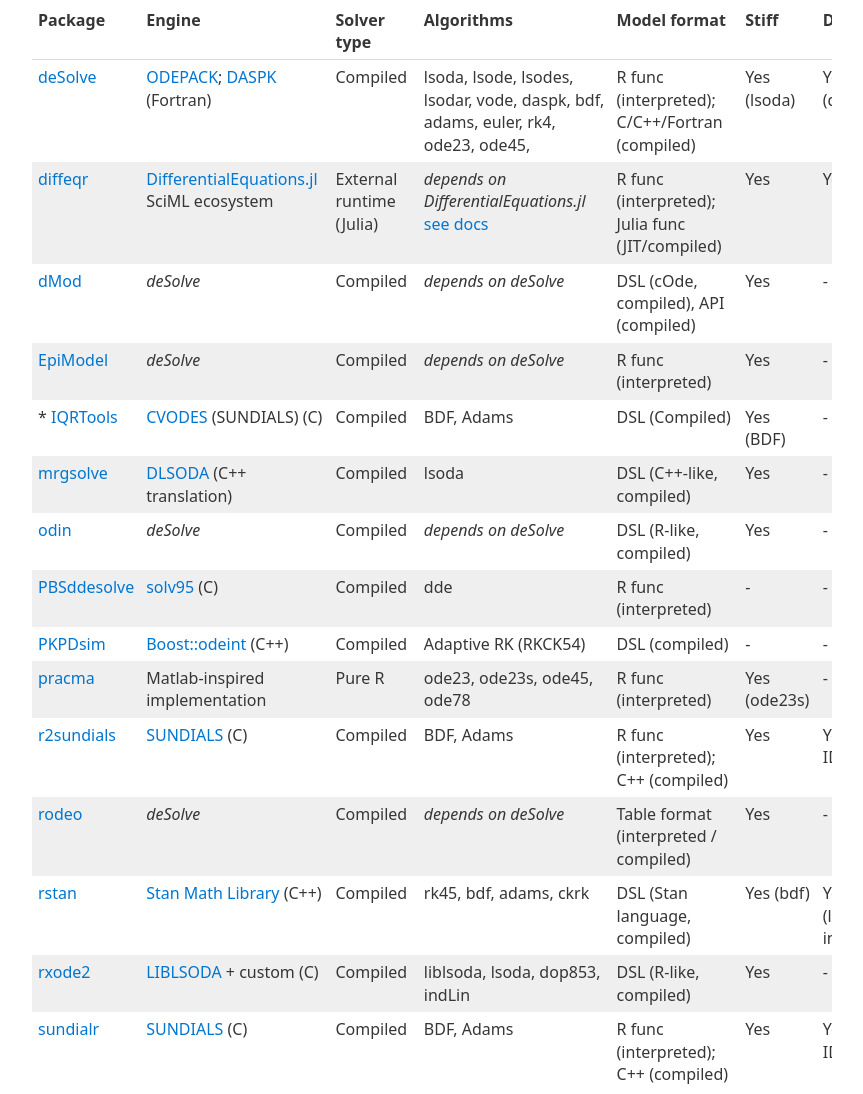
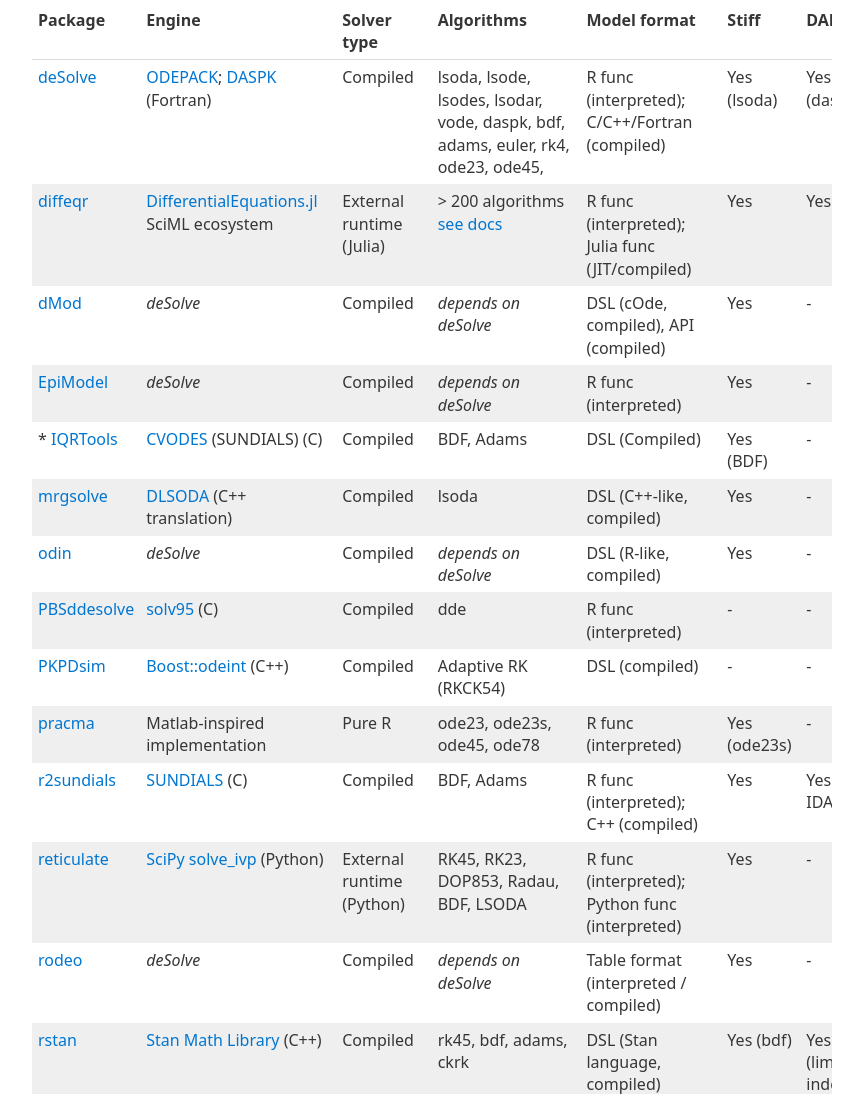
Before and after one commit to metelkin/metelkin.github.io, an Eleventy site: page content/landscape-of-ode-solvers-in-r/index.md in a window 1280 px wide. Shown: the part 1487-2581 px from the top of the page, without its empty margins (208-1071 px from the left). Built offline with nearby package versions, Linux system fonts and the light colour scheme; Eleventy itself is replaced by a stand-in of ours; files that its build step writes are made by us from their sources; what markdown-it-link-attributes would draw is missing.

Commit message:
reticulate

```diff
--- a/content/landscape-of-ode-solvers-in-r/index.md
+++ b/content/landscape-of-ode-solvers-in-r/index.md
@@ -3,7 +3,7 @@
 title: Landscape of ODE Solvers in R
 subtitle: A Practical Overview
 date: 2026-05-04
-lastModified: 2026-05-04
+lastModified: 2026-05-05
 description: 'An overview of ODE solvers in R, highlighting their capabilities, performance, and practical considerations.'
 author: Evgeny Metelkin
 authorURL: https://metelkin.me
@@ -60,8 +60,8 @@
 
 | Package | Engine | Solver type | Algorithms | Model format | Stiff | DAE | DDE | Time events | Conditional events | Downloads (2025) |
 |--------|--------|------|------------|--------------|-------|-----|-----|-------------|--------------------|------------------------|
-| [deSolve](https://cran.r-project.org/package=deSolve) | [ODEPACK](http://www.netlib.org/odepack/); [DASPK](http://www.netlib.org/ode/) (Fortran) | Compiled | lsoda, lsode, lsodes, lsodar, vode, daspk, bdf, adams, euler, rk4, ode23, ode45, | R func (interpreted); C/C++/Fortran (compiled) | Yes (lsoda) | Yes (daspk) | Yes (dede) | Yes | Yes (rootfun) | 635628 |
-| [diffeqr](https://cran.r-project.org/package=diffeqr) | [DifferentialEquations.jl](https://docs.sciml.ai/DiffEqDocs/stable/) SciML ecosystem | External runtime (Julia) | _depends on DifferentialEquations.jl_ [see docs](https://docs.sciml.ai/DiffEqDocs/stable/solvers/ode_solve/) | R func (interpreted); Julia func (JIT/compiled) | Yes | Yes | Yes | Yes | Yes | 4688 |
+| [deSolve](https://cran.r-project.org/package=deSolve) | [ODEPACK](http://www.netlib.org/odepack/); [DASPK](http://www.netlib.org/ode/) (Fortran) | Compiled | lsoda, lsode, lsodes, lsodar, vode, daspk, bdf, adams, euler, rk4, ode23, ode45, | R func (interpreted); C/C++/Fortran (compiled) | Yes (lsoda) | Yes (daspk) | Yes (dede) | Yes | Yes (root finding) | 635628 |
+| [diffeqr](https://cran.r-project.org/package=diffeqr) | [DifferentialEquations.jl](https://docs.sciml.ai/DiffEqDocs/stable/) SciML ecosystem | External runtime (Julia) | > 200 algorithms [see docs](https://docs.sciml.ai/DiffEqDocs/stable/solvers/ode_solve/) | R func (interpreted); Julia func (JIT/compiled) | Yes | Yes | Yes | Yes | Yes (root finding) | 4688 |
 | [dMod](https://cran.r-project.org/package=dMod) | _deSolve_ | Compiled | _depends on deSolve_ | DSL (cOde, compiled), API (compiled)| Yes | - | - | - | - | 4947 |
 | [EpiModel](https://cran.r-project.org/package=EpiModel) | _deSolve_ | Compiled | _depends on deSolve_ | R func (interpreted) | Yes | - | Yes (dede) | - | - | 23088 |
 | * [IQRTools](https://iqrtools.intiquan.com/doc/book/license-and-availability.html) | [CVODES](https://sundials.readthedocs.io/en/latest/cvodes/index.html) (SUNDIALS) (C) | Compiled | BDF, Adams | DSL (Compiled) | Yes (BDF) | - | - | Yes | - | _NA_ |
@@ -70,8 +70,9 @@
 | [PBSddesolve](https://cran.r-project.org/package=PBSddesolve) | [solv95](https://webhomes.maths.ed.ac.uk/~swood34/simon/dde.html) (C) | Compiled | dde | R func (interpreted) | - | - | Yes | - | - | 10341 |
 | [PKPDsim](https://cran.r-project.org/package=PKPDsim) | [Boost::odeint](https://github.com/boostorg/odeint) (C++) | Compiled | Adaptive RK (RKCK54) | DSL (compiled) | - | - | - | Yes | - | 10319 |
 | [pracma](https://cran.r-project.org/package=pracma) | Matlab-inspired implementation | Pure R | ode23, ode23s, ode45, ode78 | R func (interpreted) | Yes (ode23s) | - | - | - | - | 1059146 |
-| [r2sundials](https://cran.r-project.org/package=r2sundials) | [SUNDIALS](https://computing.llnl.gov/projects/sundials) (C) | Compiled | BDF, Adams | R func (interpreted); C++ (compiled) | Yes | Yes (via IDA) | - | - | Yes (via rootfinding) | 3439 |
-| [rodeo](https://cran.r-project.org/package=rodeo) | _deSolve_ | Compiled | _depends on deSolve_ | Table format (interpreted / compiled) | Yes | - | - | Yes | Yes (via deSolve roots) | 3386 |
+| [r2sundials](https://cran.r-project.org/package=r2sundials) | [SUNDIALS](https://computing.llnl.gov/projects/sundials) (C) | Compiled | BDF, Adams | R func (interpreted); C++ (compiled) | Yes | Yes (via IDA) | - | - | Yes (root finding) | 3439 |
+| [reticulate](https://cran.r-project.org/package=reticulate) | [SciPy solve_ivp](https://docs.scipy.org/doc/scipy/reference/generated/scipy.integrate.solve_ivp.html) (Python) | External runtime (Python) | RK45, RK23, DOP853, Radau, BDF, LSODA | R func (interpreted); Python func (interpreted) | Yes | - | - | - | Yes (root detection only) | 3566483 |
+| [rodeo](https://cran.r-project.org/package=rodeo) | _deSolve_ | Compiled | _depends on deSolve_ | Table format (interpreted / compiled) | Yes | - | - | Yes | Yes (root finding) | 3386 |
 | [rstan](https://cran.r-project.org/package=rstan) | [Stan Math Library](https://mc-stan.org/docs/2_27/functions-reference/functions-ode-solver.html) (C++) | Compiled | rk45, bdf, adams, ckrk | DSL (Stan language, compiled) | Yes (bdf) | Yes (limited, index-1) | - | - | - | 1107167 |
 | [rxode2](https://cran.r-project.org/package=rxode2) | [LIBLSODA](https://github.com/sdwfrost/liblsoda) + custom (C) | Compiled | liblsoda, lsoda, dop853, indLin | DSL (R-like, compiled) | Yes | - | - | Yes | - | 42872 |
 | [sundialr](https://cran.r-project.org/package=sundialr) | [SUNDIALS](https://computing.llnl.gov/projects/sundials) (C) | Compiled | BDF, Adams | R func (interpreted); C++ (compiled) | Yes | Yes (via IDA) | - | Yes | - | 2024 |
```
